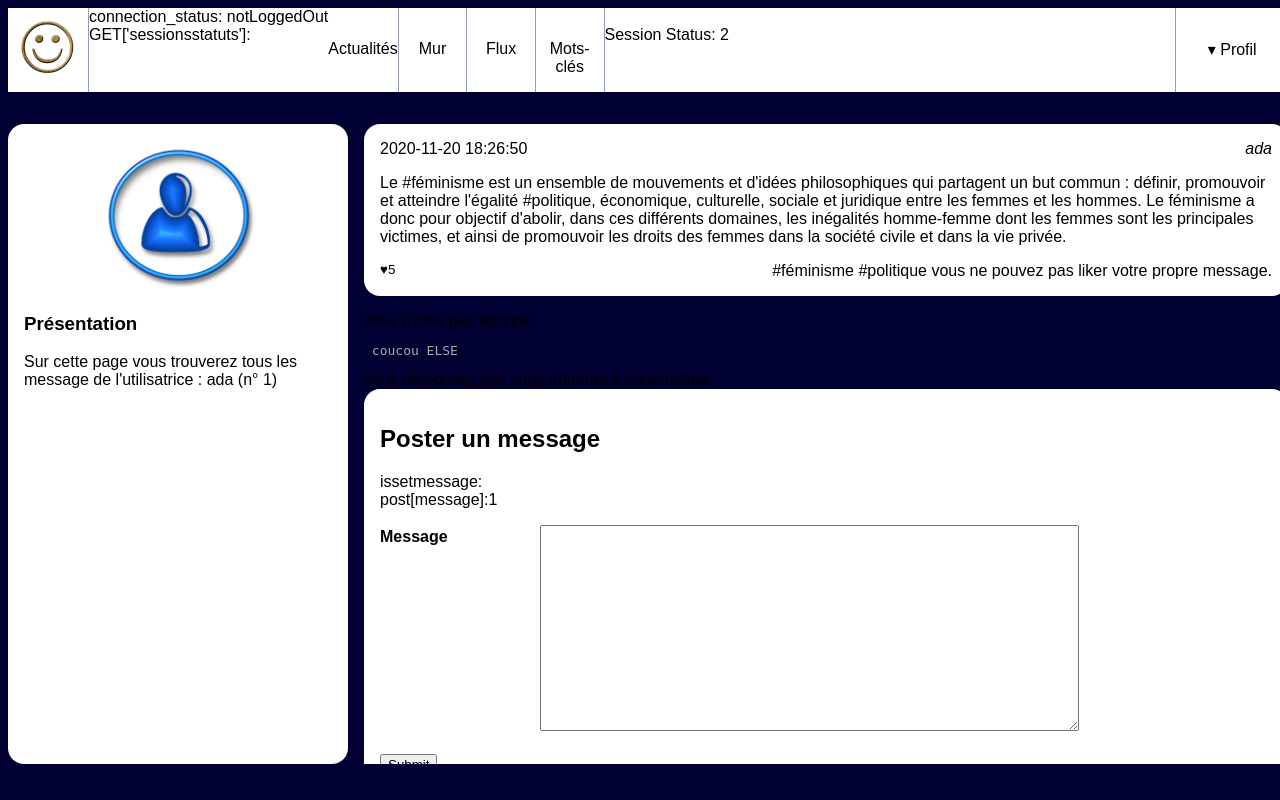
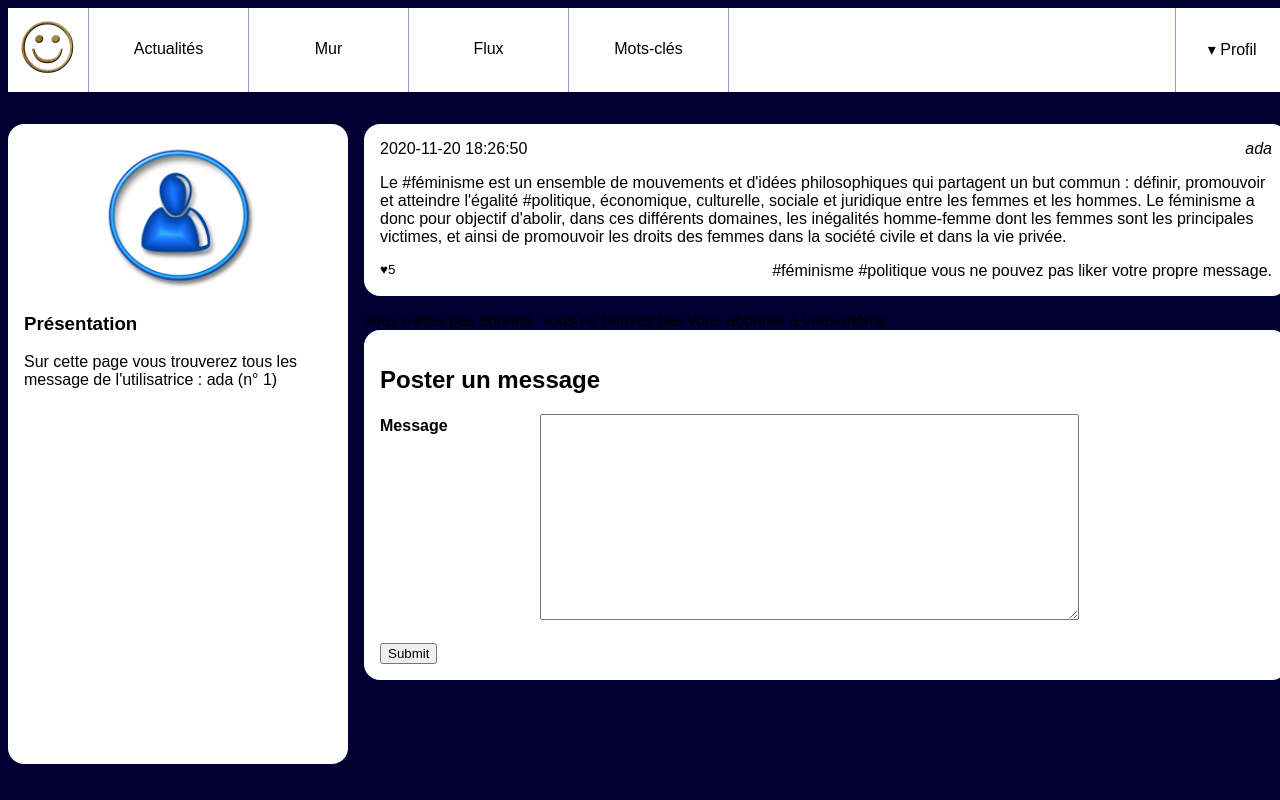
Before and after one commit to adatechschool/projet-collectif---reseau-social-php-canotho_reseausocial, a PHP site: page /wall.php?user_id=1 in a window 1280 px wide. Run offline with PHP 8.4, Linux system fonts and the light colour scheme; a user stored in the database is signed in; data comes from the database, SQL or seed files in the repository.

Commit message:
cleaning

```diff
--- a/Niveau1/article.php
+++ b/Niveau1/article.php
@@ -77,7 +77,7 @@
         ?>
             <form action="" method="post">
                 <button name=<?php echo $post['id'] ?> >♥</button>
-                <?php var_dump($post) ?>
+                <!-- <?php var_dump($post) ?> -->
             </form>
         <?php
             } else echo "vous ne pouvez pas liker votre propre message."
--- a/Niveau1/authentification.php
+++ b/Niveau1/authentification.php
@@ -2,16 +2,6 @@
     session_start();
 ?>
 
-<?php
-/**
- * TRAITEMENT DU FORMULAIRE
-*/
-// Etape 1 : vérifier si on est en train d'afficher ou de traiter le formulaire
-// si on recoit un champs email rempli il y a une chance que ce soit un traitement
-
-// $_SESSION['userVar'] = 'user';
-// echo "userVar: ".$_SESSION['userVar'];
-?>
 </br>
 <?php
 
@@ -46,10 +36,7 @@ if ($enCoursDeTraitement) {
     // Etape 6: Vérification de l'utilisateur
     $res = $mysqli->query($lInstructionSql);
     $user = $res->fetch_assoc();
-    ?>
-    </br>
-    <?php
-    echo "Connection ok";
+
     $_SESSION['userVar'] = implode(" " , $user);
     $_SESSION['userpassword'] = $user["password"];
     $_SESSION['useralias'] = $user['alias'];
--- a/Niveau1/header.php
+++ b/Niveau1/header.php
@@ -19,11 +19,9 @@
 
         global $connection_status;
         $connection_status = isset($_GET['sessionstatus']) ? $_GET['sessionstatus'] : "notLoggedOut" ;
-        echo "connection_status: ". $connection_status;
     ?>
         </br>
     <?php
-        echo "GET['sessionsstatuts']: ".isset($_GET['sessionstatus']);
         if ($connection_status!="loggedOut") {
     ?>
         <a href="news.php">Actualités</a>
@@ -39,10 +37,7 @@
             $_SESSION['useralias'] = 'alias';
             $_SESSION['connected_id']='userId';
         }
-    ?>
-        </br>
-    <?php
-        echo "Session Status: ".session_status()
+
     ?>
 </nav>
 <nav id="user">
--- a/Niveau1/wall.php
+++ b/Niveau1/wall.php
@@ -23,9 +23,8 @@
             // session_start();
             $userId =intval($_GET['user_id']);
             // $_SESSION["userId"] = intval($_GET['user_id']);
-            ?>
 
-            <?php
+
                 if(isset($_SERVER['HTTPS']) && $_SERVER['HTTPS'] === 'on')
                 $url = "https://";
                 else
@@ -52,6 +51,7 @@
                 //@todo: afficher le résultat de la ligne ci dessous, remplacer XXX par l'alias et effacer la ligne ci-dessous
                 //  echo "<pre>" . print_r($user, 1) . "</pre>";
                 ?>
+
                 <img src="user.jpg" alt="Portrait de l'utilisatrice"/>
                 <section>
                     <h3>Présentation</h3>
@@ -114,16 +114,16 @@
 
                         //Construction de la requete
                         $lInstructionSql = "INSERT INTO followers  (id, followed_user_id, following_user_id) VALUES (NULL,  $followed, $following);";
-                        echo $lInstructionSql;
+
                         // Execution
                         $ok = $mysqli->query($lInstructionSql);
-                        if ( ! $ok)
-                        {
-                            echo "ça marche pas  " ;
-                        } else
-                        {
-                            echo "ok ça roule";
-                        }
+                        // if ( ! $ok)
+                        // {
+                        //     echo "ça marche pas  " ;
+                        // } else
+                        // {
+                        //     echo "ok ça roule";
+                        // }
                     }
                 ?>
 
@@ -142,12 +142,10 @@
     $followdata = $lesInformations2->fetch_assoc();
 
     if (isset($followdata)){
-        echo "<pre> coucou IF" . print_r($followdata, 1) . "</pre>";
         $_SESSION['toggleState'] = "ON";
     }
     else {
         echo "vous n'êtes pas abonné.";
-        echo "<pre> coucou ELSE" . print_r($followdata, 1) . "</pre>";
         $_SESSION['toggleState'] = "OFF";
     }
     ?>
@@ -166,7 +164,7 @@ if (isset($_POST['toggle'])) {
     if (isset($_SESSION['toggleState']) && $_SESSION['toggleState'] === 'ON') {
       $_SESSION['toggleState'] = 'OFF';
       $lInstructionSql = "DELETE FROM followers WHERE followed_user_id = $followed AND following_user_id = $following;";
-      echo $lInstructionSql;
+
     } else {
         $_SESSION['toggleState'] = 'ON';
         $lInstructionSql = "INSERT INTO followers (followed_user_id, following_user_id)
@@ -176,21 +174,21 @@ if (isset($_POST['toggle'])) {
                           FROM followers
                           WHERE followed_user_id = $followed AND following_user_id = $following
                           );";
-        echo $lInstructionSql;
+
         // Execution
     }
     $ok = $mysqli->query($lInstructionSql);
-    if ( ! $ok)
-    {
-        echo "ça marche pas  " ;
-    } else
-    {
-        echo "ok ça roule";
-    }
+    // if ( ! $ok)
+    // {
+    //     echo "ça marche pas  " ;
+    // } else
+    // {
+    //     echo "ok ça roule";
+    // }
 
     // Perform any actions or updates based on the new state
     // For demonstration purposes, we'll simply display the new state
-    echo 'New state: ' . $_SESSION['toggleState'];
+
 }
 
 ?>
@@ -227,11 +225,6 @@ if (isset($_POST['toggle'])) {
                     include("dataBaseRequest.php");
 
                     $enCoursDeTraitement = isset($_POST['message']);
-                    echo "issetmessage: ".$enCoursDeTraitement;
-                    ?>
-                    </br>
-                    <?php
-                    echo "post[message]:".empty($_POST['message']);
                     if ($enCoursDeTraitement && ! empty($_POST['message']))
                     {
                         // on ne fait ce qui suit que si un formulaire a été soumis.
@@ -256,15 +249,10 @@ if (isset($_POST['toggle'])) {
                                 . "NOW(), "
                                 . "NULL);"
                                 ;
-                        echo $lInstructionSql;
                         // Etape 5 : execution
                         $ok = $mysqli->query($lInstructionSql);
-                        ?>
-                        </br>
-                        <?php
-                        echo "ok: ".$ok;
-                        ?>
-                        <?php
+
+
                         if ( ! $ok)
                         {
                             echo "Impossible d'ajouter le message: " . $mysqli->error;
```
Also changed, not shown: Niveau1/login.php (+0 -30 lines).
